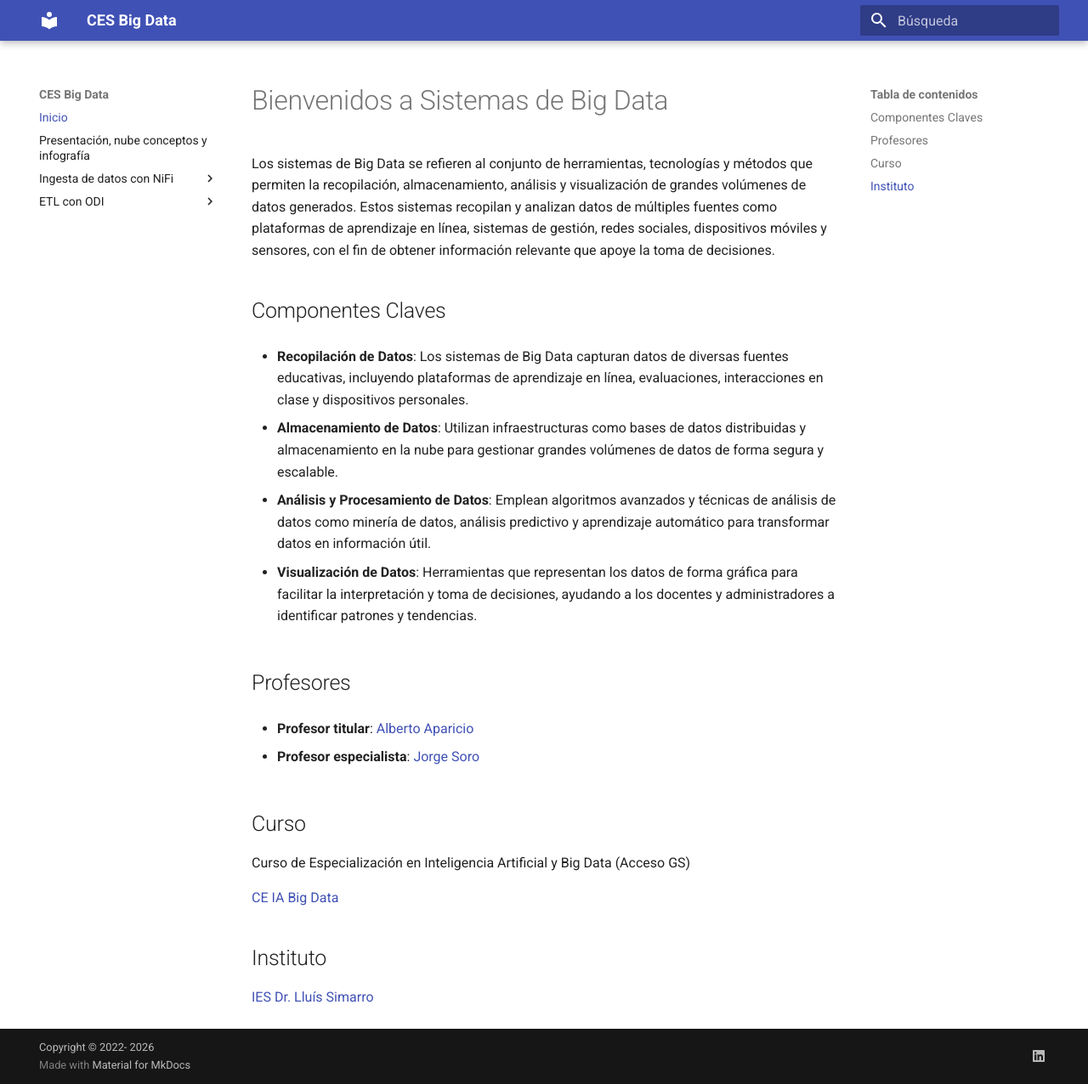
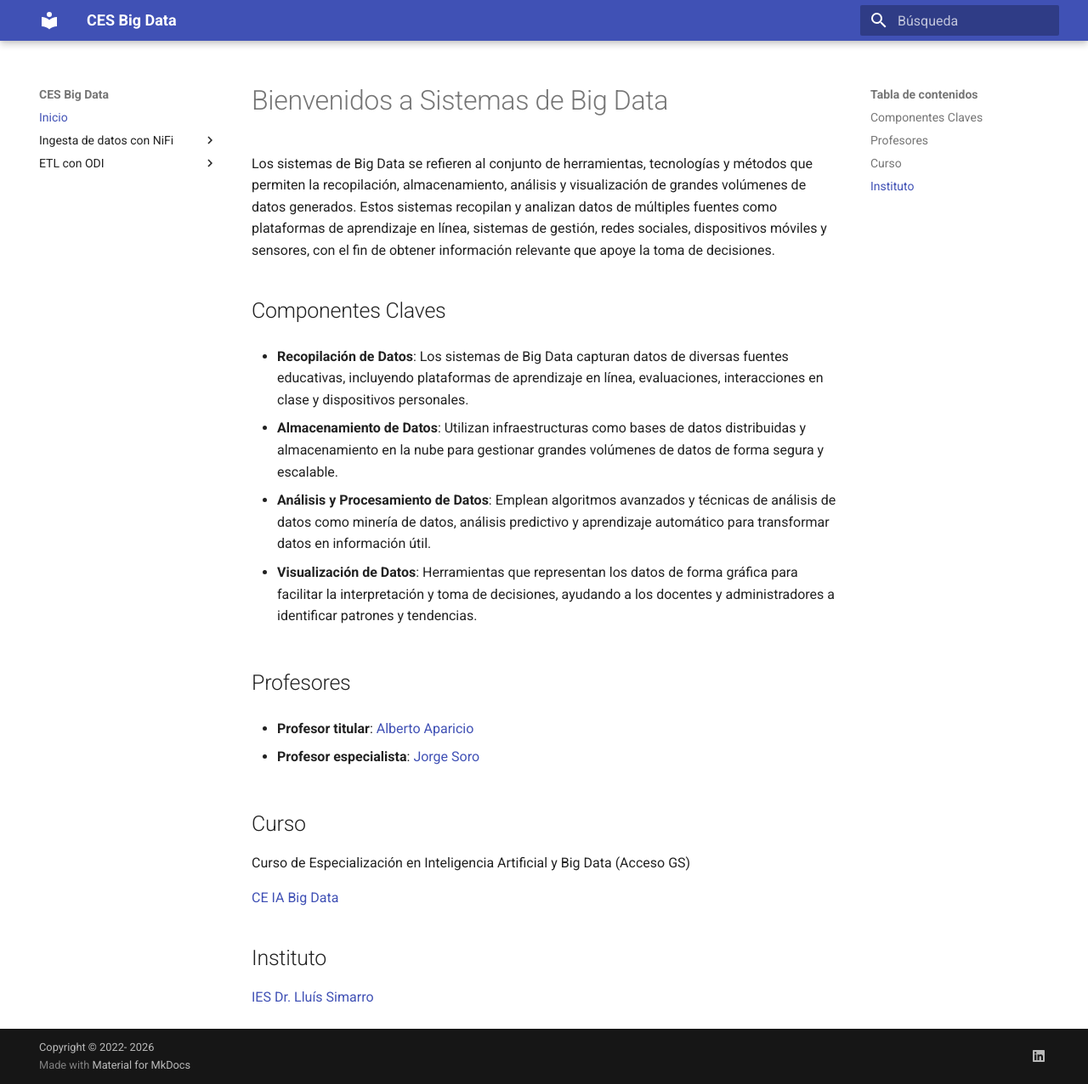
Before and after one commit to jorsodom/bigdata-sb, an MkDocs documentation site: the page built from docs/index.md, in a window 1280 px wide and 1276 px high. Shown: the whole window at 85% size. Built offline with MkDocs 1.6.1 and Material for MkDocs 9.7.7, drawn with Linux system fonts in a browser that asks for light colours.

Commit message:
page presentacions

```diff
--- a/mkdocs.yml
+++ b/mkdocs.yml
@@ -12,7 +12,7 @@ nav:
   #  - 3. MapReduce: hadoop/HadoopMapReduce.md
 
 
-  - Presentación, nube conceptos y infografía: presentacions.md
+  #- Presentación, nube conceptos y infografía: presentacions.md
   - Ingesta de datos con NiFi:
     - Introducción: nifi/nifiIntroduccion.md
     - Práctica 1: nifi/nifiPractica1.md
```
